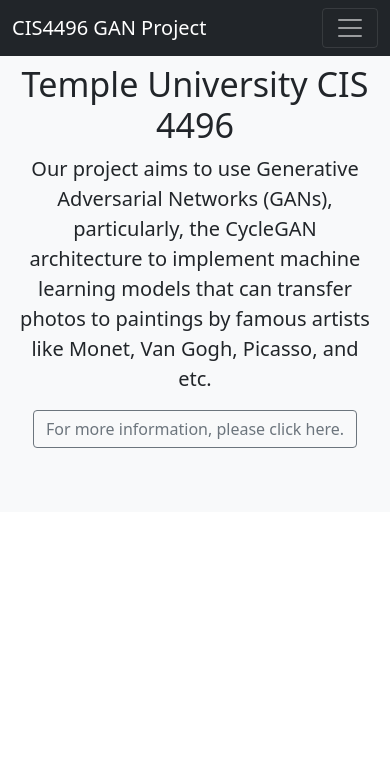
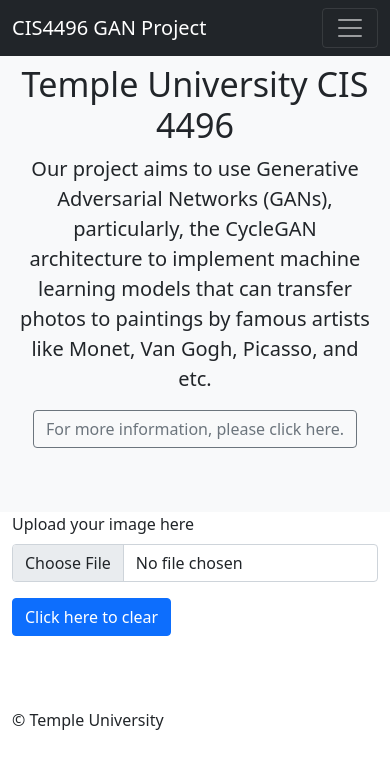
Before and after one commit to JW-Wayne-Zheng/FlaskGANDemo, a Flask app: page / in a window 390 px wide. Shown: the top 769 px of the page. Run offline with Flask 2, Linux system fonts and the light colour scheme; some libraries are stand-ins or nearby versions.

Commit message:
Adding basic upload preview feature

```diff
--- /dev/null
+++ b/static/css/upload.js
@@ -0,0 +1,8 @@
+function preview() {
+    frame.src = URL.createObjectURL(event.target.files[0]);
+}
+
+function clearImage() {
+    document.getElementById('formFile').value = null;
+    frame.src = "";
+}
--- a/templates/index.html
+++ b/templates/index.html
@@ -1,22 +1,22 @@
 <!DOCTYPE html>
 <html lang="en">
+
 <head>
   <meta charset="UTF-8" />
   <meta http-equiv="X-UA-Compatible" content="IE=edge" />
   <meta name="viewport" content="width=device-width, initial-scale=1.0" />
-    <link
-      href="https://cdn.jsdelivr.net/npm/bootstrap@5.1.3/dist/css/bootstrap.min.css"
-      rel="stylesheet"
-      integrity="sha384-1BmE4kWBq78iYhFldvKuhfTAU6auU8tT94WrHftjDbrCEXSU1oBoqyl2QvZ6jIW3"
-      crossorigin="anonymous"
-    />
+  <link href="https://cdn.jsdelivr.net/npm/bootstrap@5.1.3/dist/css/bootstrap.min.css" rel="stylesheet"
+    integrity="sha384-1BmE4kWBq78iYhFldvKuhfTAU6auU8tT94WrHftjDbrCEXSU1oBoqyl2QvZ6jIW3" crossorigin="anonymous" />
+  <script src="static/css/upload.js"></script>
   <title>CIS4496 GAN Project Dashboard</title>
 </head>
+
 <body>
   <nav class="navbar navbar-expand-lg navbar-dark bg-dark fixed-top">
     <div class="container-fluid">
       <a class="navbar-brand" href="#">CIS4496 GAN Project</a>
-          <button class="navbar-toggler" type="button" data-bs-toggle="collapse" data-bs-target="#navbarNavDropdown" aria-controls="navbarNavDropdown" aria-expanded="false" aria-label="Toggle navigation">
+      <button class="navbar-toggler" type="button" data-bs-toggle="collapse" data-bs-target="#navbarNavDropdown"
+        aria-controls="navbarNavDropdown" aria-expanded="false" aria-label="Toggle navigation">
         <span class="navbar-toggler-icon"></span>
       </button>
       <div class="collapse navbar-collapse" id="navbarNavDropdown">
@@ -31,7 +31,8 @@
             <a class="nav-link" href="#">Upload</a>
           </li>
           <li class="nav-item dropdown">
-                <a class="nav-link dropdown-toggle" href="#" id="navbarDropdownMenuLink" role="button" data-bs-toggle="dropdown" aria-expanded="false">
+            <a class="nav-link dropdown-toggle" href="#" id="navbarDropdownMenuLink" role="button"
+              data-bs-toggle="dropdown" aria-expanded="false">
               Artists Styles
             </a>
             <ul class="dropdown-menu" aria-labelledby="navbarDropdownMenuLink">
@@ -49,7 +50,8 @@
       <div class="col-md-5 p-lg-5 mx-auto my-5">
         <h1 class="display-4 fw-normal">Temple University CIS 4496</h1>
         <p class="lead fw-normal">Our project aims to use Generative Adversarial Networks (GANs), particularly,
-                the CycleGAN architecture to implement machine learning models that can transfer photos to paintings by famous artists like
+          the CycleGAN architecture to implement machine learning models that can transfer photos to paintings by famous
+          artists like
           Monet, Van Gogh, Picasso, and etc.
         </p>
         <a class="btn btn-outline-secondary" href="#">For more information, please click here.</a>
@@ -57,12 +59,21 @@
       <div class="product-device shadow-sm d-none d-md-block"></div>
       <div class="product-device product-device-2 shadow-sm d-none d-md-block"></div>
     </div>
+  </main>
+  <div class="container col-md-6">
+    <div class="mb-5">
+      <label for="Image" class="form-label">Upload your image here</label>
+      <input class="form-control" type="file" id="formFile" onchange="preview()">
+      <button onclick="clearImage()" class="btn btn-primary mt-3">Click here to clear</button>
+    </div>
+    <img id="frame" src="" class="img-fluid" />
+  </div>
+  <footer class="container">
+    <p>© Temple University</p>
+  </footer>
+  <script src="https://cdn.jsdelivr.net/npm/bootstrap@5.1.3/dist/js/bootstrap.bundle.min.js"
+    integrity="sha384-ka7Sk0Gln4gmtz2MlQnikT1wXgYsOg+OMhuP+IlRH9sENBO0LRn5q+8nbTov4+1p"
+    crossorigin="anonymous"></script>
+</body>
 
-    </main>
-    <script
-      src="https://cdn.jsdelivr.net/npm/bootstrap@5.1.3/dist/js/bootstrap.bundle.min.js"
-      integrity="sha384-ka7Sk0Gln4gmtz2MlQnikT1wXgYsOg+OMhuP+IlRH9sENBO0LRn5q+8nbTov4+1p"
-      crossorigin="anonymous"
-    ></script>
-  </body>
 </html>
```
Lines whose indentation alone changed are shown as unchanged.
